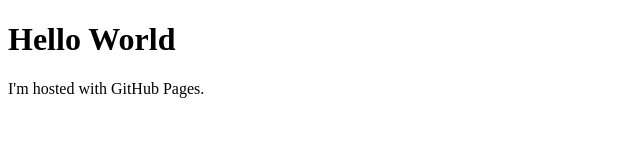
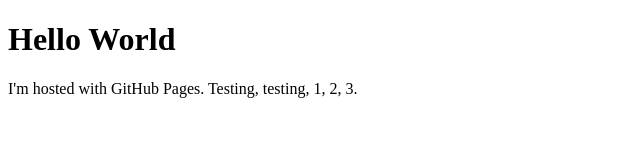
Before and after one commit to hi-christine-com/hi-christine-com, a plain HTML site: page index.html in a window 1280 px wide. Shown: the whole page, without its empty margins (0-640 px from the left). Drawn offline with Linux system fonts and the light colour scheme.

Commit message:
Update index.html

```diff
--- a/index.html
+++ b/index.html
@@ -2,6 +2,6 @@
 <html>
 <body>
 <h1>Hello World</h1>
-<p>I'm hosted with GitHub Pages.</p>
+<p>I'm hosted with GitHub Pages. Testing, testing, 1, 2, 3.</p>
 </body>
 </html>
```
